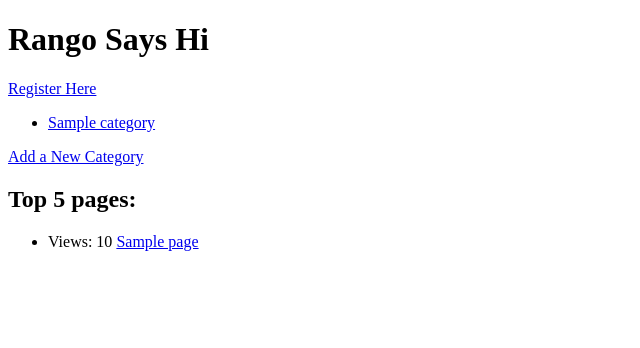
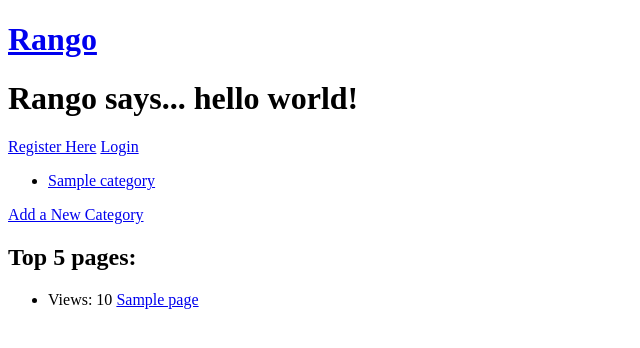
Before and after one commit to c4fun/tango-with-django, a Django app: page /rango/ in a window 1280 px wide. Shown: the top 348 px of the page, without its empty margins (0-640 px from the left). Run offline with Django 3.2, Linux system fonts and the light colour scheme; tables that the repository leaves empty hold one stand-in row (values such as "Sample post").

Commit message:
Add the login page

```diff
--- a/rango/templates/rango/index.html
+++ b/rango/templates/rango/index.html
@@ -5,8 +5,14 @@
     <title>Rango</title>
 </head>
 <body>
-    <h1>Rango Says Hi</h1>
+    <h1><a href="/rango/index" >Rango</a></h1>
+    {% if user.is_authenticated %}
+    <h1>Rango says... hello {{ user.username }}!</h1>
+    {% else %}
+    <h1>Rango says... hello world!</h1>
+    {% endif %}
     <a href="/rango/register">Register Here</a>
+    <a href="/rango/login/">Login</a>
 
     {% if categories %}
         <ul>
--- a/rango/urls.py
+++ b/rango/urls.py
@@ -10,4 +10,5 @@ urlpatterns = [
     url(r'^add_category/$', views.add_category, name='add_category'),
     url(r'^category/(?P<category_name_slug>[\w\-]+)/add_page/$', views.add_page, name='add_page'),
     url(r'^register/$', views.register, name='register'),
+    url(r'^login/$', views.user_login, name='login'),
 ]
--- a/rango/views.py
+++ b/rango/views.py
@@ -1,5 +1,6 @@
 from django.shortcuts import render, get_object_or_404, redirect
 from django.http import HttpResponse, HttpResponseRedirect
+from django.contrib.auth import authenticate, login
 from .models import Category, Page
 from .forms import CategoryForm, PageForm
 from .forms import UserForm, UserProfileForm
@@ -135,3 +136,22 @@ def register(request):
 
     return render(request, 'rango/register.html',
                   {'user_form': user_form, 'profile_form': profile_form, 'registered':registered})
+
+def user_login(request):
+    if request.method == 'POST':
+        username = request.POST.get('username')
+        password = request.POST.get('password')
+
+        user = authenticate(username=username, password=password)
+
+        if user:
+            if user.is_active:
+                login(request, user)
+                return HttpResponseRedirect('/rango/')
+            else:
+                return HttpResponse("You Rango account is disabled.")
+        else:
+            print("Invalid login details: {0}, {1}".format(username, password))
+            return HttpResponse("Invalid login details supplied")
+    else:
+        return render(request, 'rango/login.html', {})
```
Also changed, not shown: rango/templates/rango/authentication_message.html (added, +9 -0 lines), rango/templates/rango/login.html (added, +20 -0 lines).
